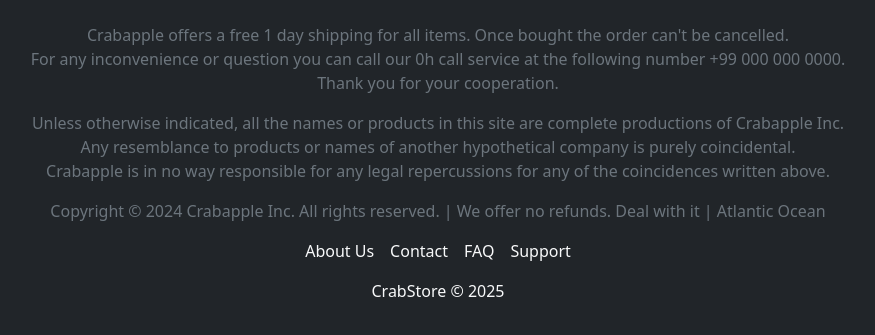
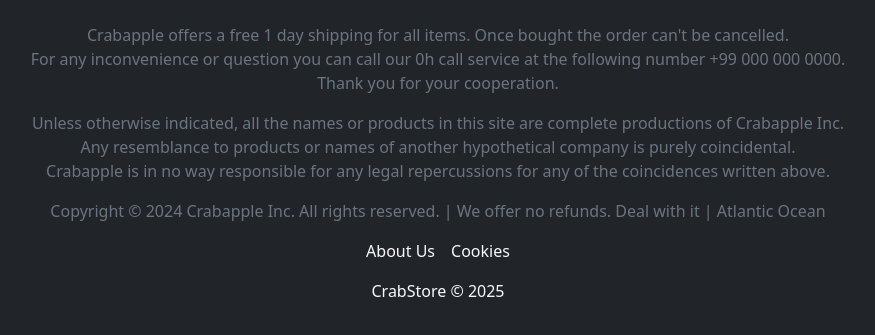
Before and after one commit to tntwj/CrabStore, a PHP site: page /index.php in a window 1280 px wide. Shown: the part 1019-1354 px from the top of the page, without its empty margins (202-1077 px from the left). Run offline with PHP 8.4, Linux system fonts and the light colour scheme.

Commit message:
Basic setup

```diff
--- a/php/template/base.php
+++ b/php/template/base.php
@@ -33,7 +33,7 @@
 
     <div class="offcanvas offcanvas-end" tabindex="-1" id="offcanvasAccount">
         <div class="offcanvas-header">
-            <h5 class="offcanvas-title">Account Options</h5>
+            <h2 class="offcanvas-title">Account Options</h5>
             <button type="button" class="btn-close" data-bs-dismiss="offcanvas"></button>
         </div>
         <div class="offcanvas-body">
@@ -94,10 +94,8 @@
             <p class="text-center">Copyright © 2024 Crabapple Inc. All rights reserved. | We offer no refunds. Deal with it | Atlantic Ocean</p>
         </div>
         <nav class="d-flex justify-content-center gap-3">
-            <a href="#" class="text-light text-decoration-none">About Us</a>
-            <a href="#" class="text-light text-decoration-none">Contact</a>
-            <a href="#" class="text-light text-decoration-none">FAQ</a>
-            <a href="#" class="text-light text-decoration-none">Support</a>
+            <a href="about.php" class="text-light text-decoration-none">About Us</a>
+            <a href="#" class="text-light text-decoration-none">Cookies</a>
         </nav>
         <div class="py-3">
             <p class="text-center">CrabStore &copy; 2025</p>
```
Also changed, not shown: php/about.php (added, +8 -0 lines), php/template/about-content.php (added).
